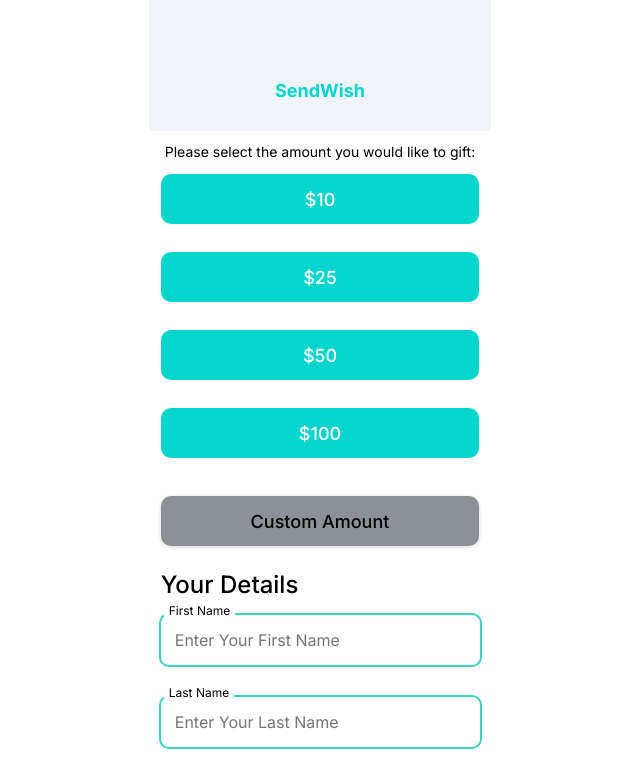
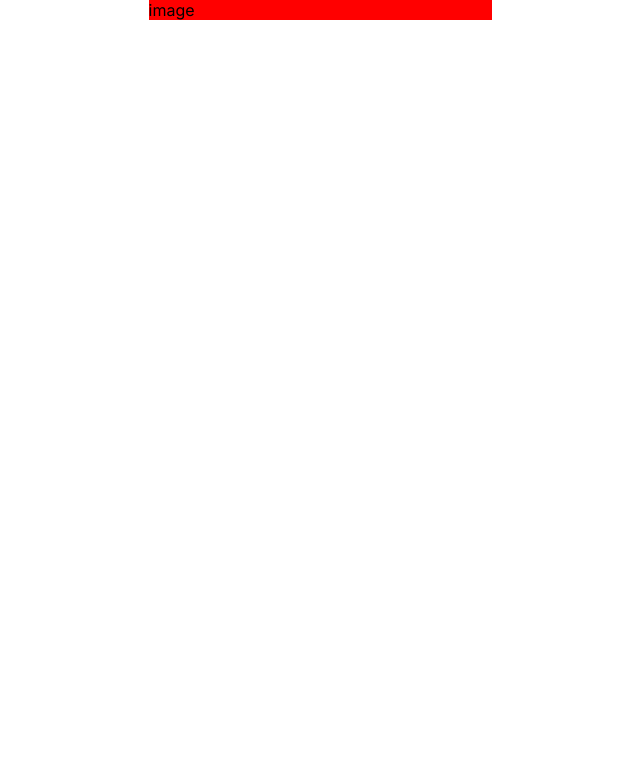
Before and after one commit to Moin105/wishingwell, a React (Create React App) app: page / in a window 1280 px wide. Shown: the top 768 px of the page, without its empty margins (320-960 px from the left). Built offline with nearby package versions, Linux system fonts and the light colour scheme; a web font is replaced by a local one.

Commit message:
working on welcome Page

```diff
--- a/src/App.css
+++ b/src/App.css
@@ -7,6 +7,14 @@
   /* height: 100vh; */
 
 }
+
+.container {
+  width: 100%;
+  max-width: 343px;
+  margin-inline: auto;
+  background-color: red;
+}
+
 button{
   max-width: 320px;
 }
--- a/src/App.js
+++ b/src/App.js
@@ -2,11 +2,13 @@ import logo from './logo.svg';
 import './App.css';
 import PricePage from './Pages/PricePage';
 import PriceDetailPage from './Pages/PriceDetailPage';
+import WelcomePage from './Pages/WelcomePage'
 function App() {
   return (
     <div className="main">
           {/* <PricePage/> */}
-          <PriceDetailPage/>
+          {/* <PriceDetailPage/> */}
+          <WelcomePage />
     </div>
   );
 }
--- /dev/null
+++ b/src/Pages/WelcomePage.jsx
@@ -0,0 +1,12 @@
+import '../Styles/WelcomePage.css'
+
+function WelcomePage() {
+    return (
+        <div className="container">
+            <div className="banner-image">image</div>
+
+        </div>
+    )
+}
+
+export default WelcomePage;
--- /dev/null
+++ b/src/Styles/WelcomePage.css
@@ -0,0 +1 @@
+/*# sourceMappingURL=WelcomePage.css.map */
```
Also changed, not shown: src/Styles/WelcomePage.scss (added), 1 other file (tests, documents, lock files or other folders).
